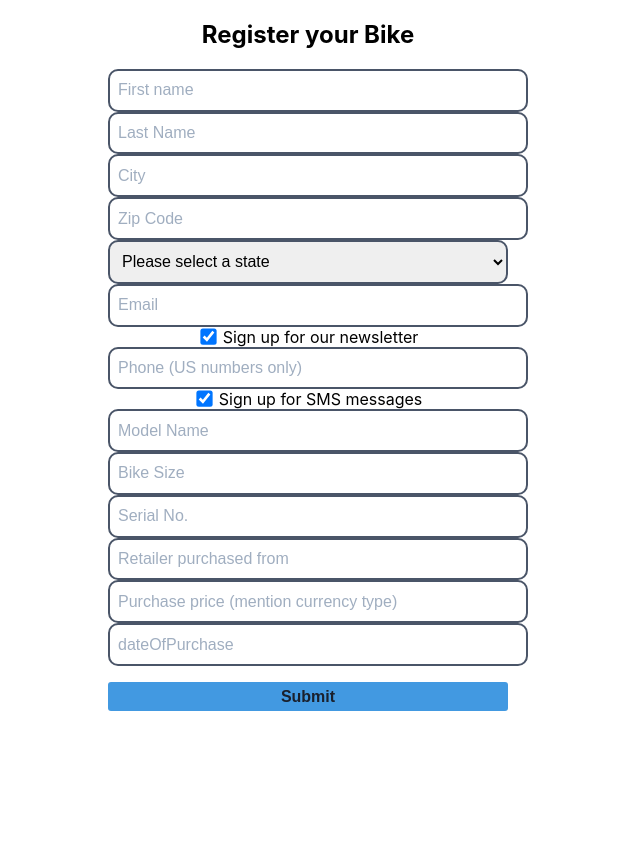
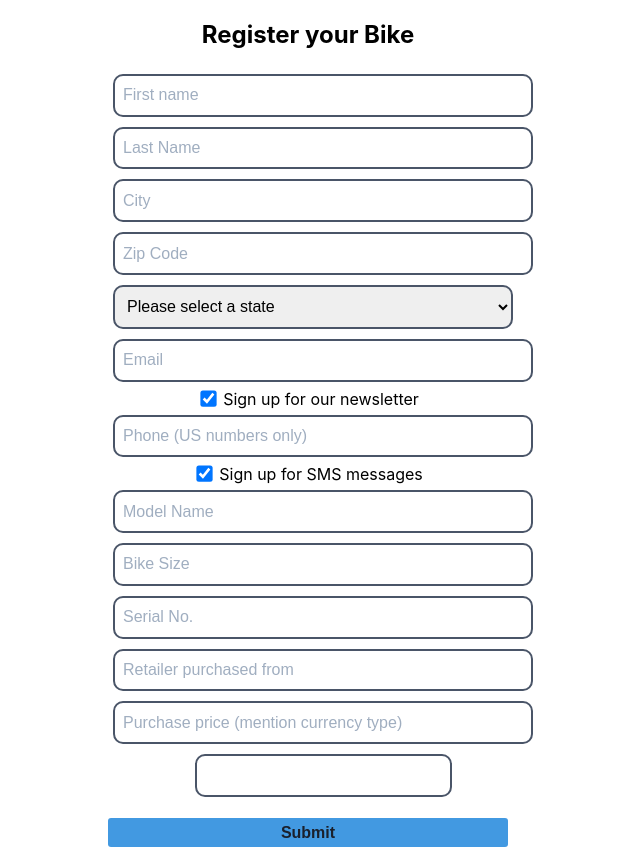
Before and after one commit to carol-tsai/formik-bike-registration, a React (Create React App) app: page / in a window 1280 px wide. Shown: the whole page, without its empty margins (332-972 px from the left). Before the commit the page ends 800 px from the top, so only its background shows below. Built offline with nearby package versions, Linux system fonts and the light colour scheme.

Commit message:
added custom date picker

```diff
--- a/package.json
+++ b/package.json
@@ -8,6 +8,7 @@
     "@testing-library/user-event": "^13.5.0",
     "formik": "^2.2.9",
     "react": "^18.2.0",
+    "react-datepicker": "^4.10.0",
     "react-dom": "^18.2.0",
     "react-scripts": "5.0.1",
     "web-vitals": "^2.1.4",
--- a/src/components/Form.css
+++ b/src/components/Form.css
@@ -20,6 +20,7 @@ select {
   border: 2px solid #4a5568;
   border-radius: 10px;
   outline: none;
+  margin: 5px;
 }
 
 input:focus,
--- a/src/components/Form.js
+++ b/src/components/Form.js
@@ -5,6 +5,7 @@ import React from 'react';
  import State from './questions/State'
  import Checkbox from './questions/Checkbox';
  import './Form.css'
+ import Date from './questions/Date';
 
  const onSubmit = async (values, actions) => {
   console.log(values);
@@ -58,7 +59,7 @@ import React from 'react';
            <CustomInput name="serialNo" placeholder="Serial No."/>
            <CustomInput name="store" placeholder="Retailer purchased from"/>
            <CustomInput name="price" placeholder="Purchase price (mention currency type)"/>
-           <CustomInput name="dateOfPurchase" placeholder="dateOfPurchase"/>
+           <Date name="dateofPurchase"/>
            <button type="submit">Submit</button>
          </Form>
        )}
--- /dev/null
+++ b/src/components/questions/Date.js
@@ -0,0 +1,21 @@
+import React from "react";
+import { useField, useFormikContext } from "formik";
+import DatePicker from "react-datepicker";
+import "react-datepicker/dist/react-datepicker.css";
+
+const Date = ({ ...props }) => {
+  const { setFieldValue } = useFormikContext();
+  const [field] = useField(props);
+  return (
+    <DatePicker
+      {...field}
+      {...props}
+      selected={field.value || null}
+      onChange={val => {
+        setFieldValue(field.name, val);
+      }}
+    />
+  );
+};
+
+export default Date;
```
Also changed, not shown: 1 other file (tests, documents, lock files or other folders).
